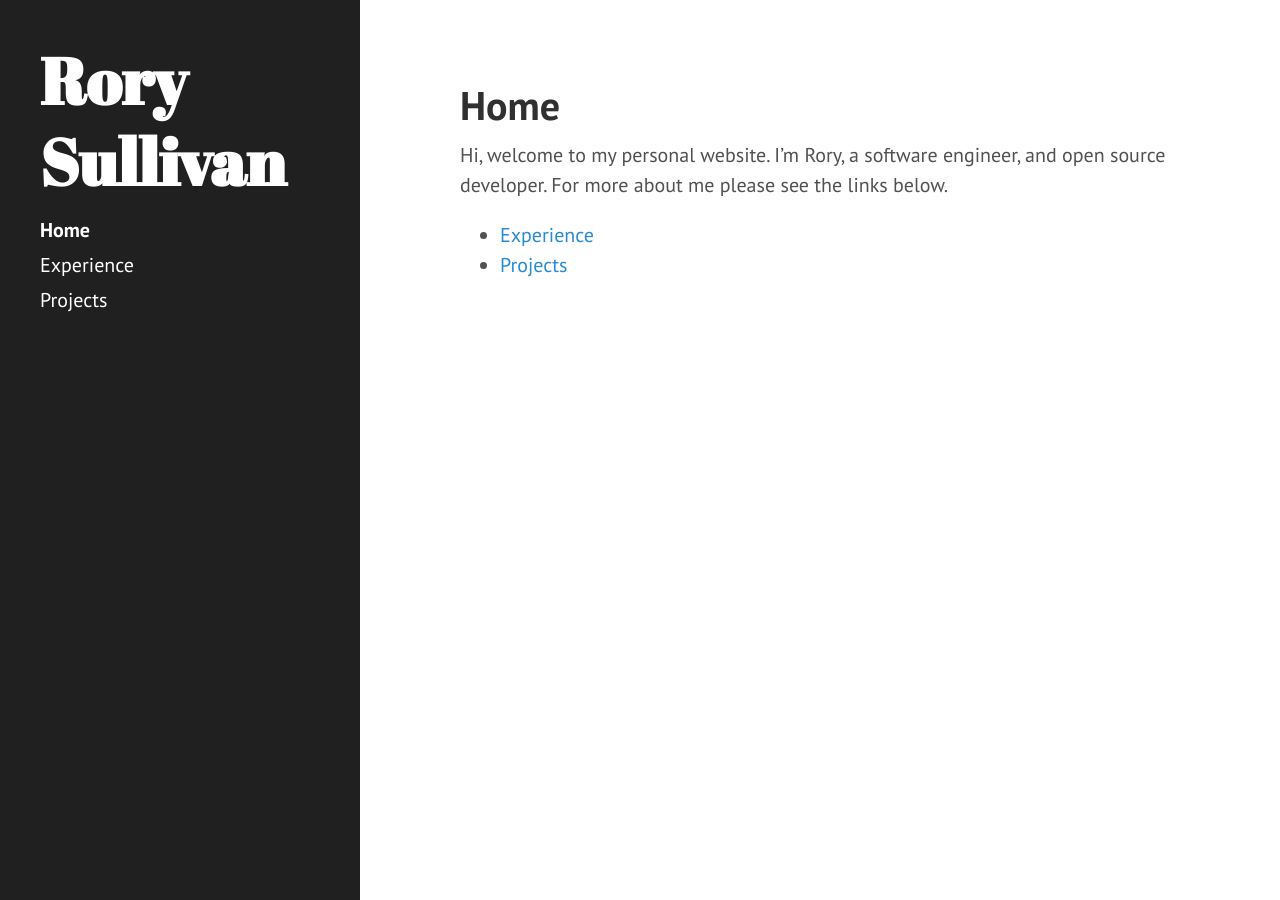
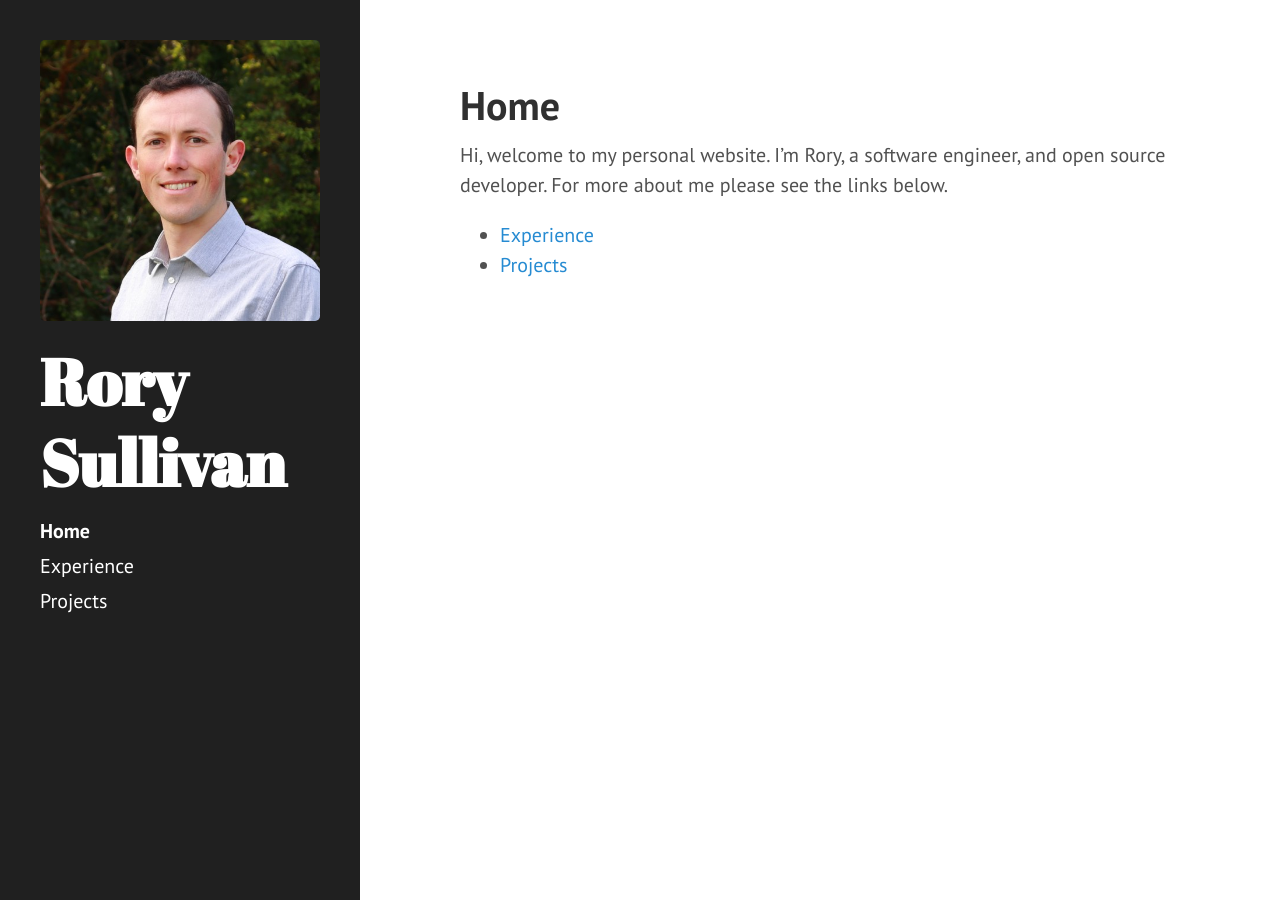
Before and after one commit to Rory-Sullivan/Rory-Sullivan.github.io, a Jekyll site: the page built from index.md, in a window 1280 px wide. Built offline with Jekyll 4.4.1, drawn with Linux system fonts in a browser that asks for light colours.

Commit message:
Adds head shot to sidebar

```diff
--- a/_includes/head.html
+++ b/_includes/head.html
@@ -19,15 +19,13 @@
   <link rel="stylesheet" href="{{ site.baseurl }}assets/css/syntax.css">
   <link rel="stylesheet" href="{{ site.baseurl }}assets/css/hyde.css">
   <link rel="stylesheet" href="http://fonts.googleapis.com/css?family=PT+Sans:400,400italic,700|Abril+Fatface">
+  <link rel="stylesheet" href="{{ site.baseurl }}assets/css/style.css">
 
   <!-- Icons -->
   <link rel="apple-touch-icon-precomposed" sizes="144x144"
     href="{{ site.baseurl }}assets/apple-touch-icon-144-precomposed.png">
   <link rel="shortcut icon" href="{{ site.baseurl }}assets/favicon.ico">
 
-  <!-- RSS -->
-  <link rel="alternate" type="application/rss+xml" title="RSS" href="/atom.xml">
-
   {% feed_meta %}
   {% seo %}
 </head>
--- a/_includes/sidebar.html
+++ b/_includes/sidebar.html
@@ -1,6 +1,9 @@
 <div class="sidebar">
   <div class="container">
     <div class="sidebar-about">
+      <div class="head-shot-container">
+        <img src="/assets/images/rory_headshot.jpg" alt="Portrait photo of Rory" />
+      </div>
       <h1>
         <a href="{{ site.baseurl }}">
           {{ site.title }}
--- /dev/null
+++ b/assets/css/style.css
@@ -0,0 +1,9 @@
+/* Only show the profile photo in the sidebar on larger devices */
+.head-shot-container {
+  display: none;
+}
+@media (min-width: 48em) {
+  .head-shot-container {
+    display: inherit;
+  }
+}
```
Also changed, not shown: assets/images/rory_headshot.jpg (added).
